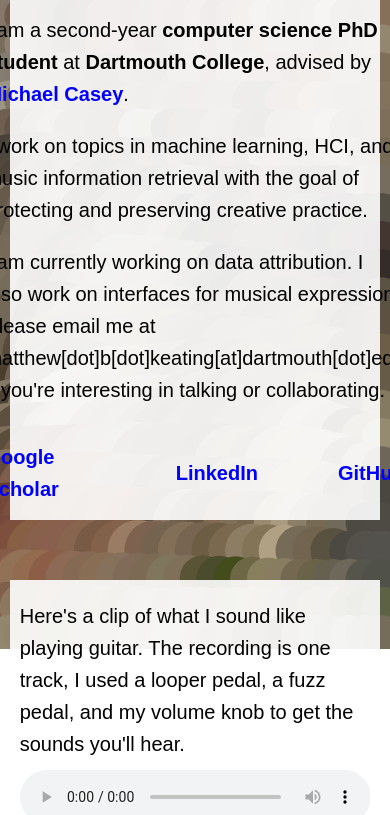
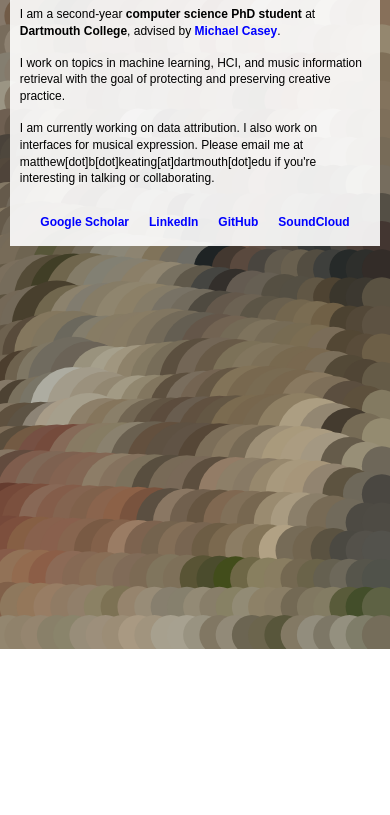
Before and after one commit to mbkeating/mbkeating.github.io, a plain HTML site: page index.html in a window 390 px wide. Shown: the part 195-1010 px from the top of the page. After the commit the page ends 844 px from the top, so only its background shows below. Drawn offline with Linux system fonts and the light colour scheme.

Commit message:
Updated to remove guitar sample, add soundcloud link, and attempt to fix text formatting issues

```diff
--- a/index.html
+++ b/index.html
@@ -68,13 +68,16 @@
         padding-right: 10px;
     }
     .profile-img {
-        position: fixed;
-        top: 25px;
-        right: 25px;
-        width: 200px;
-        border-radius: 8px;
-        z-index: 1000;
-    }
+    position: fixed;
+    top: clamp(10px, 2vw, 25px);
+    right: clamp(10px, 2vw, 25px);
+    width: clamp(50px, 12vw, 200px);
+    height: auto;
+    max-width: 25vw;
+    object-fit: contain;
+    border-radius: 8px;
+    z-index: 1000;
+}
     .text p {
         font-size: 22px;
         margin-bottom: 15px;
@@ -145,6 +148,64 @@
         width: 100%;
         margin-top: 10px;
     }
+    * {
+    box-sizing: border-box;
+}
+
+.container {
+    max-width: 100%;
+    min-width: 0;
+}
+
+.content {
+    width: 100%;
+    min-width: 0;
+    max-width: 100%;
+}
+
+.text {
+    width: 100%;
+    min-width: 0;
+    max-width: 100%;
+    overflow-wrap: anywhere;
+}
+
+.text p {
+    max-width: 100%;
+    overflow-wrap: anywhere;
+    word-wrap: break-word;
+    white-space: normal;
+    font-size: clamp(12px, 1.5vw, 22px);
+    line-height: 1.4;
+}
+
+.links {
+    max-width: 100%;
+    flex-wrap: wrap;
+    gap: 10px 20px;
+}
+
+.links p {
+    min-width: 0;
+    overflow-wrap: anywhere;
+}
+
+.project-card {
+    min-width: 0;
+    max-width: 100%;
+    height: auto;
+    overflow-wrap: anywhere;
+}
+
+.project-title,
+.project-description {
+    max-width: 100%;
+    overflow-wrap: anywhere;
+}
+
+img, canvas, audio {
+    max-width: 100%;
+}
 
     @media (max-width: 768px) {
         .container {
@@ -188,6 +249,64 @@
             font-weight: lighter;
             color: #444;
         }
+        * {
+    box-sizing: border-box;
+}
+
+.container {
+    max-width: 100%;
+    min-width: 0;
+}
+
+.content {
+    width: 100%;
+    min-width: 0;
+    max-width: 100%;
+}
+
+.text {
+    width: 100%;
+    min-width: 0;
+    max-width: 100%;
+    overflow-wrap: anywhere;
+}
+
+.text p {
+    max-width: 100%;
+    overflow-wrap: anywhere;
+    word-wrap: break-word;
+    white-space: normal;
+    font-size: clamp(12px, 1.5vw, 22px);
+    line-height: 1.4;
+}
+
+.links {
+    max-width: 100%;
+    flex-wrap: wrap;
+    gap: 10px 20px;
+}
+
+.links p {
+    min-width: 0;
+    overflow-wrap: anywhere;
+}
+
+.project-card {
+    min-width: 0;
+    max-width: 100%;
+    height: auto;
+    overflow-wrap: anywhere;
+}
+
+.project-title,
+.project-description {
+    max-width: 100%;
+    overflow-wrap: anywhere;
+}
+
+img, canvas, audio {
+    max-width: 100%;
+}
     }
   </style>
 </head>
@@ -208,20 +327,10 @@
                     <p><a href="https://scholar.google.com/citations?user=ptMw70cAAAAJ&hl=en">Google Scholar</a></p>
                     <p><a href="https://www.linkedin.com/in/matt-keating-951204175">LinkedIn</a></p>
                     <p><a href="https://github.com/mbkeating">GitHub</a></p>
+                    <p><a href="https://soundcloud.com/m-k-593600525">SoundCloud</a></p>
                 </div>
             </div>
 
-        </div>
-        <div class="content">
-            <div class="text">
-                <p>Here's a clip of what I sound like playing guitar. The recording is one track, I used a looper pedal, a fuzz pedal, and my volume knob to get the sounds you'll hear.</h5>
-
-                    <audio controls>
-            <source src="GuitarDemo.mp3" type="audio/mpeg">
-            Your browser does not support the audio element.
-        </audio>
-            </div>
-        </div>
         </div>
     </div>
 
```
